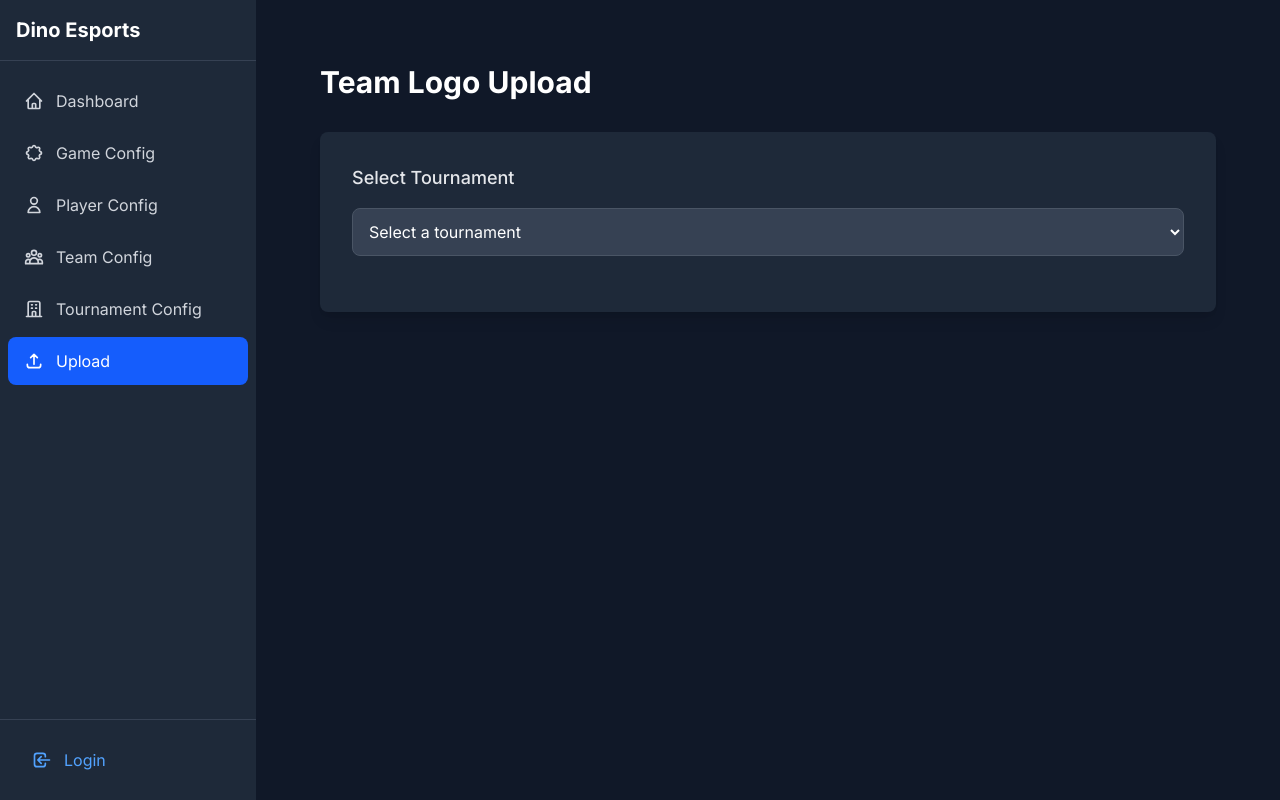
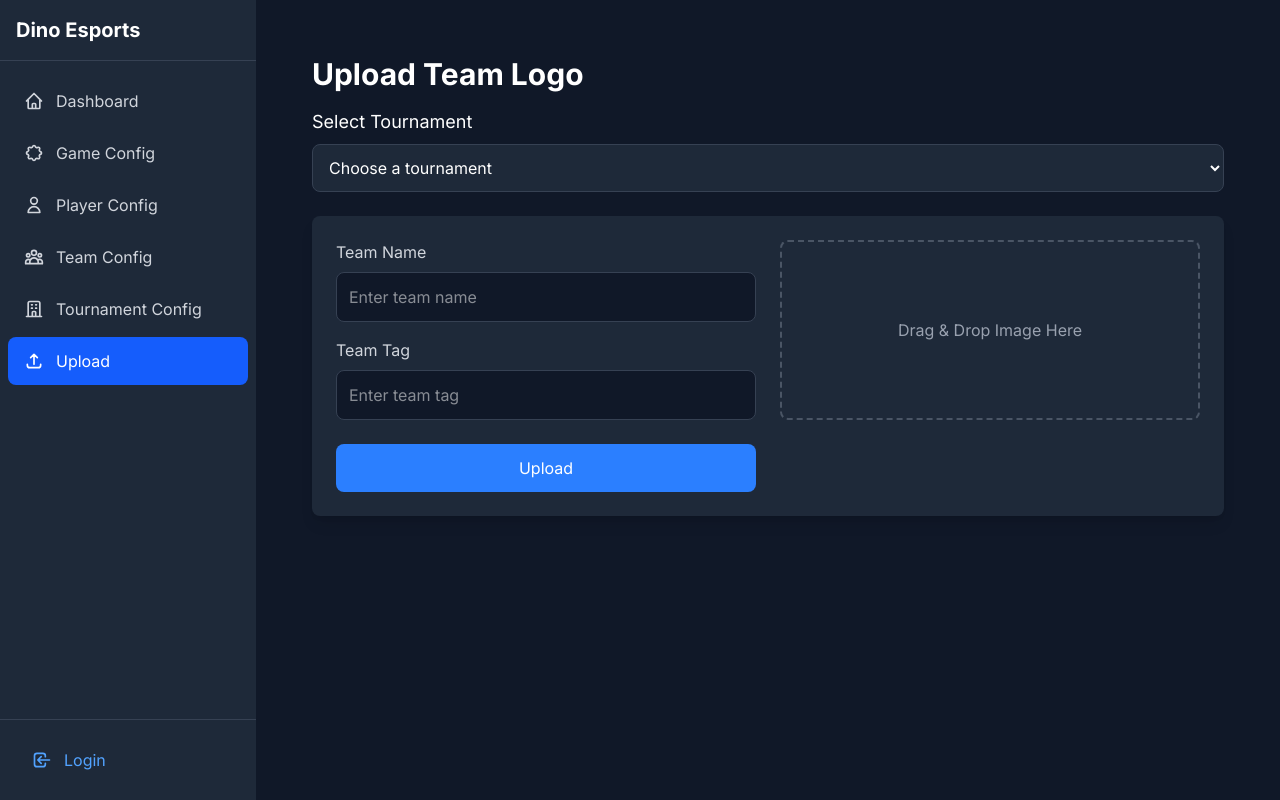
Before and after one commit to socktow/Dino-Esports-FrontEnd, a Next.js app: page /dashboard/upload in a window 1280 px wide. Built offline with nearby package versions, Linux system fonts and the light colour scheme.

Commit message:
tournament api

```diff
--- a/src/api/auth.js
+++ b/src/api/auth.js
@@ -1,5 +1,5 @@
 // API endpoints for authentication
-const API_URL = 'https://kiemhieptinhduyen.cloud/api';
+import { API_URL } from './index';
 
 /**
  * Login user with username and password
--- a/src/api/index.js
+++ b/src/api/index.js
@@ -2,8 +2,10 @@
 import * as authAPI from './auth';
 import * as usersAPI from './users';
 import * as tournamentAPI from './tournamentapi';
+const API_URL = 'https://kiemhieptinhduyen.cloud/api';
 export {
   authAPI,
   usersAPI,
-  tournamentAPI
+  tournamentAPI,
+  API_URL
 };
--- a/src/api/tournamentapi.js
+++ b/src/api/tournamentapi.js
@@ -1,8 +1,6 @@
 // API endpoints for tournament operations
 import Cookies from 'js-cookie';
-
-const API_URL = 'https://kiemhieptinhduyen.cloud/api';
-
+import { API_URL } from './index';
 /**
  * Create a new tournament
  * @param {Object} tournamentData - Tournament data including name and logo
--- a/src/api/users.js
+++ b/src/api/users.js
@@ -1,5 +1,4 @@
-// API endpoints for user operations
-const API_URL = 'https://kiemhieptinhduyen.cloud/api';
+import { API_URL } from './index';
 
 /**
  * Get user profile
--- a/src/app/dashboard/upload/page.js
+++ b/src/app/dashboard/upload/page.js
@@ -1,16 +1,15 @@
-'use client';
-import { useState, useEffect } from 'react';
-import { getTournamentsByUser, getTournamentById } from '@/api/tournamentapi';
-import { useAuth } from '../../../context/AuthContext';
+"use client";
+import { useState, useEffect } from "react";
+import { getTournamentsByUser, getTournamentById } from "@/api/tournamentapi";
+import { useAuth } from "../../../context/AuthContext";
 
 const Upload = () => {
   const [tournaments, setTournaments] = useState([]);
-  const [selectedTournament, setSelectedTournament] = useState('');
+  const [selectedTournament, setSelectedTournament] = useState("");
   const [tournamentDetails, setTournamentDetails] = useState(null);
   const [loading, setLoading] = useState(false);
   const { user } = useAuth();
 
-  // Fetch tournaments on component mount
   useEffect(() => {
     const fetchTournaments = async () => {
       if (user?.username) {
@@ -21,7 +20,7 @@ const Upload = () => {
             setTournaments(response.data);
           }
         } catch (error) {
-          console.error('Error fetching tournaments:', error);
+          console.error("Error fetching tournaments:", error);
         } finally {
           setLoading(false);
         }
@@ -30,7 +29,6 @@ const Upload = () => {
     fetchTournaments();
   }, [user]);
 
-  // Fetch tournament details when selected
   useEffect(() => {
     const fetchTournamentDetails = async () => {
       if (selectedTournament) {
@@ -41,7 +39,7 @@ const Upload = () => {
             setTournamentDetails(response.data);
           }
         } catch (error) {
-          console.error('Error fetching tournament details:', error);
+          console.error("Error fetching tournament details:", error);
         } finally {
           setLoading(false);
         }
@@ -51,63 +49,110 @@ const Upload = () => {
   }, [selectedTournament]);
 
   return (
-    <div className="max-w-8xl mx-auto p-8">
-      <h1 className="text-3xl font-bold mb-8 text-white">Team Logo Upload</h1>
+    <div className="max-w-6xl mx-auto p-6 text-white">
+      <h1 className="text-3xl font-bold mb-4">Upload Team Logo</h1>
 
-      <div className="bg-gray-800 p-8 rounded-lg shadow-lg mb-8">
+      {/* Tournament Select */}
       <div className="mb-6">
-          <label className="block text-lg font-medium mb-4 text-gray-200">
-            Select Tournament
-          </label>
+        <label className="text-lg mb-2 block">Select Tournament</label>
         <select
           value={selectedTournament}
           onChange={(e) => setSelectedTournament(e.target.value)}
-            className="w-full p-3 bg-gray-700 border border-gray-600 rounded-lg text-white focus:outline-none focus:ring-2 focus:ring-blue-500"
-            disabled={loading}
+          className="w-full bg-gray-800 p-3 rounded-lg border border-gray-700 text-white"
         >
-            <option value="">Select a tournament</option>
+          <option value="">Choose a tournament</option>
           {tournaments.map((tournament) => (
-              <option key={tournament.tournamentId} value={tournament.tournamentId}>
+            <option
+              key={tournament.tournamentId}
+              value={tournament.tournamentId}
+            >
               {tournament.name}
             </option>
           ))}
         </select>
       </div>
 
-        {loading && (
-          <div className="text-center py-4">
-            <div className="animate-spin rounded-full h-8 w-8 border-b-2 border-blue-500 mx-auto"></div>
+      {/* Tournament Info */}
+      {tournamentDetails && (
+        <div className="flex bg-gray-800 rounded-lg p-4 mb-4 flex-col">
+          <h2 className="text-xl font-semibold mb-4">Team Details</h2>
+          <div className="w-full bg-gray-900 rounded-lg p-6 flex flex-col md:flex-row items-center gap-6 mx-auto">
+            <img
+              src={tournamentDetails.logo}
+              alt={tournamentDetails.name}
+              className="w-28 h-28 rounded-full object-cover"
+            />
+            <div>
+              <h2 className="text-2xl font-semibold">
+                {tournamentDetails.name}
+              </h2>
+              <p className="text-gray-400">Host: {tournamentDetails.host}</p>
+            </div>
+          </div>
         </div>
       )}
 
+      {/* Upload Box */}
+      <div className="grid grid-cols-2 md:grid-cols-2 gap-6 bg-gray-800 p-6 rounded-lg shadow-lg mb-10">
+        {/* Inputs */}
+        <div>
+          <label className="block mb-2 text-gray-300">Team Name</label>
+          <input
+            type="text"
+            placeholder="Enter team name"
+            className="w-full p-3 rounded-lg bg-gray-900 text-white border border-gray-700 mb-4"
+          />
+          <label className="block mb-2 text-gray-300">Team Tag</label>
+          <input
+            type="text"
+            placeholder="Enter team tag"
+            className="w-full p-3 rounded-lg bg-gray-900 text-white border border-gray-700"
+          />
+        </div>
+
+        {/* Drag & Drop */}
+        <div className="flex items-center justify-center  w-full h-full ">
+          <div className="border-2 border-dashed border-gray-600 w-full h-full flex items-center justify-center text-gray-400 rounded-lg cursor-pointer hover:border-blue-400 transition">
+            Drag & Drop Image Here
+          </div>
+        </div>
+        <button className="bg-blue-500 text-white p-3 rounded-lg">Upload</button>
+      </div>
+
+      {/* Team Gallery */}
       {tournamentDetails && (
-          <div className="mt-8">
-            <h2 className="text-2xl font-semibold mb-6 text-white">Team Gallery</h2>
+        <div>
+          <div className="flex-col items-center justify-center bg-gray-800 rounded-lg p-4">
+          <h2 className="text-xl font-semibold mb-4">Team Gallery</h2>
           {tournamentDetails.teams?.length > 0 ? (
-              <div className="grid grid-cols-2 md:grid-cols-3 lg:grid-cols-4 gap-4">
+            <div className="flex space-x-4 overflow-x-auto pb-2">
               {tournamentDetails.teams.map((team, index) => (
                 <div
                   key={index}
-                    className="relative aspect-square bg-gray-700 rounded-lg overflow-hidden group"
+                  className="w-36 flex-shrink-0 bg-gray-800 rounded-lg overflow-hidden relative group border-2 border-gray-700"
                 >
                   <img
                     src={team.logo}
                     alt={team.teamName}
-                      className="w-full h-full object-cover"
+                    className="w-full h-36 object-cover"
                   />
-                    <div className="absolute inset-0 bg-black bg-opacity-50 opacity-0 group-hover:opacity-100 transition-opacity flex flex-col items-center justify-center p-4">
-                      <h3 className="text-lg font-medium text-white text-center">{team.teamName}</h3>
-                      <p className="text-gray-300 text-sm">{team.teamTag}</p>
+                  <div className="absolute inset-0 bg-black bg-opacity-60 opacity-0 group-hover:opacity-100 flex items-center justify-center flex-col transition-opacity">
+                    <p className="text-sm font-semibold text-white">
+                      {team.teamName}
+                    </p>
+                    <span className="text-xs text-gray-300">
+                      {team.teamTag}
+                    </span>
                   </div>
                 </div>
               ))}
             </div>
           ) : (
-              <p className="text-gray-400 text-center">No teams added yet</p>
+            <p className="text-gray-500 text-center">No teams yet</p>
             )}
           </div>
+        </div>
       )}
-      </div>
     </div>
   );
 };
--- a/src/app/layout.js
+++ b/src/app/layout.js
@@ -16,7 +16,7 @@ export default function RootLayout({ children }) {
       <body className={inter.className}>
         <LanguageProvider>
           <AuthProvider>
-            {children}
+              {children}
           </AuthProvider>
         </LanguageProvider>
       </body>
```
Lines whose indentation alone changed are shown as unchanged.
